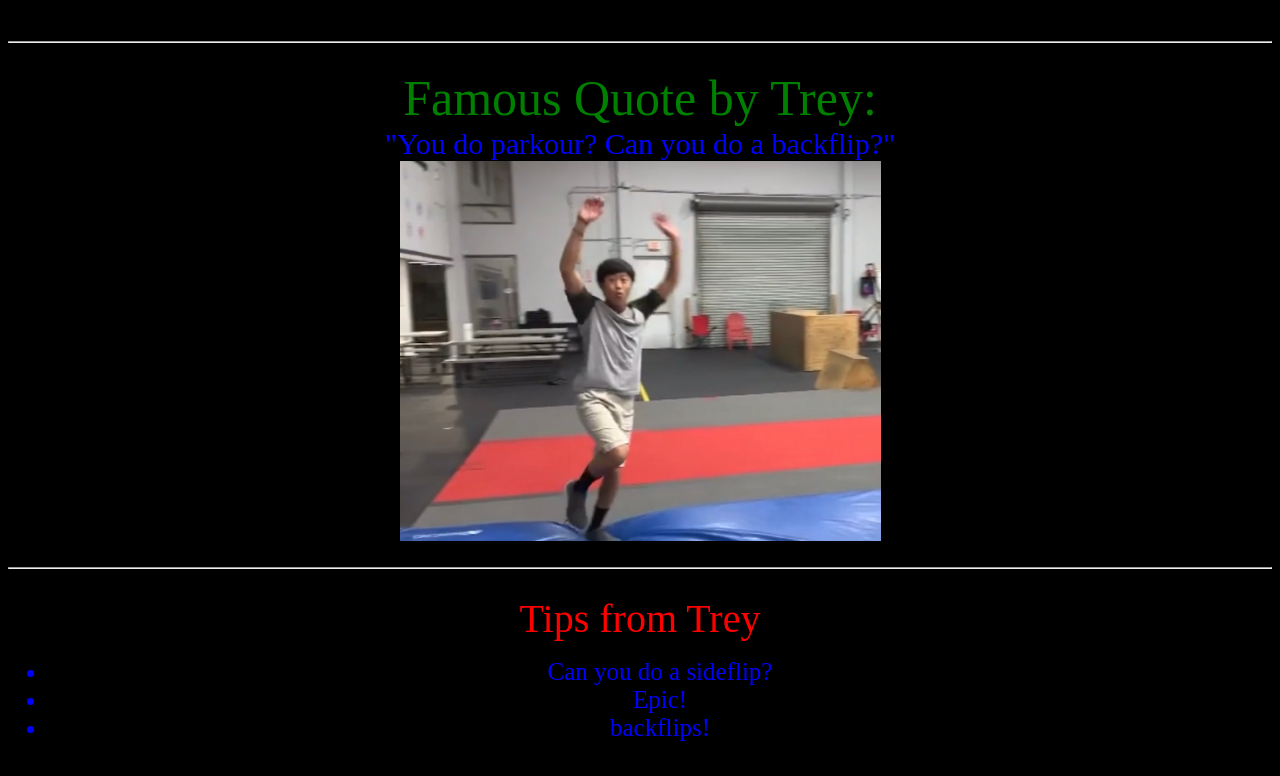
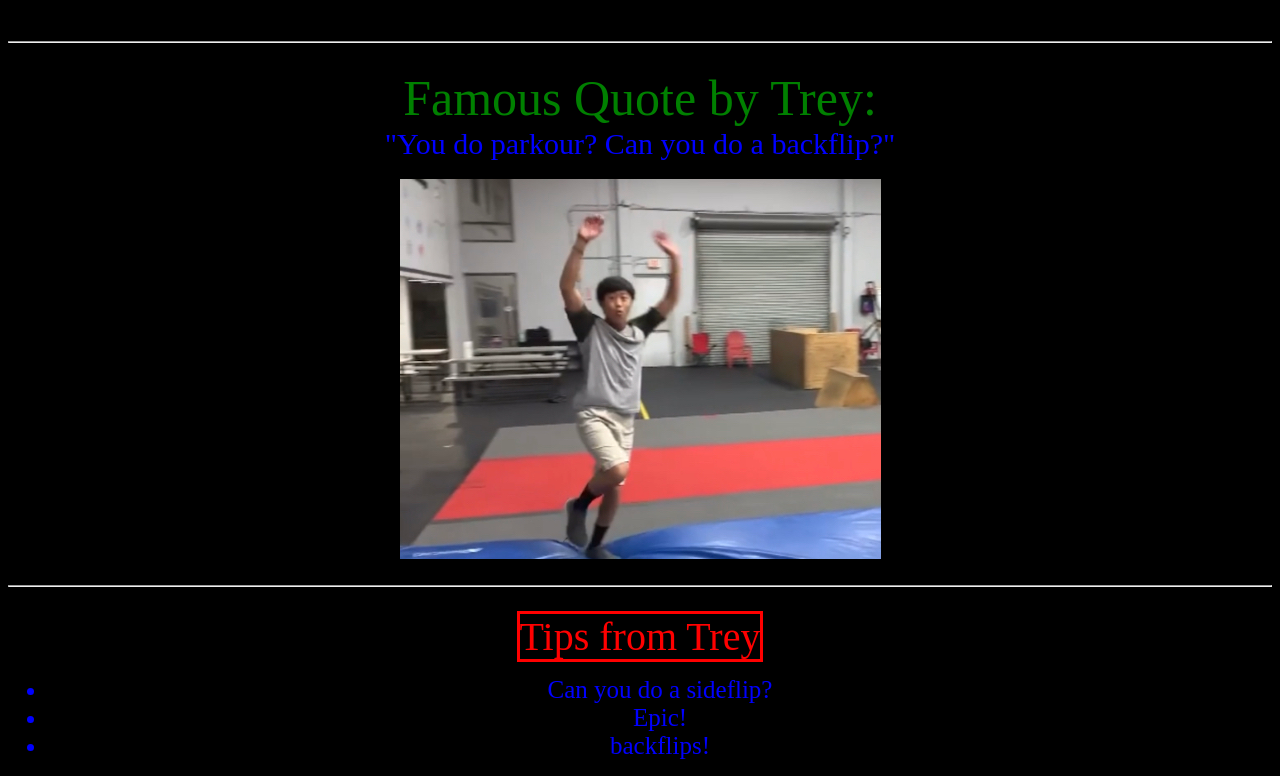
Before and after one commit to WVCS/index-Lucas-Fowler, a plain HTML site: page Team/Team_Website.html in a window 1280 px wide. Shown: the part 2533-3309 px from the top of the page. Drawn offline with Linux system fonts and the light colour scheme.

Commit message:
Update Team_Website.html

```diff
--- a/Team/Team_Website.html
+++ b/Team/Team_Website.html
@@ -243,14 +243,14 @@ function showSlides(n) {
       <div class="quote">
         <p4> Famous Quote by Trey: </p4><br>
         <p3 style="font-size: 30px;">"You do parkour? Can you do a backflip?"</p3>
-      <br>
+      <br> <br>
         <img src="t5.jpg">
         <br>
         <br>
         <hr>
         <br>
 
-        <p2 style="font-size: 40px"> Tips from Trey </p2>
+        <p2 style="font-size: 40px; border: solid" > Tips from Trey </p2>
         <ul>
           <li class="tips"> Can you do a sideflip? </li>
           <li class="tips"> Epic! </li>
```
